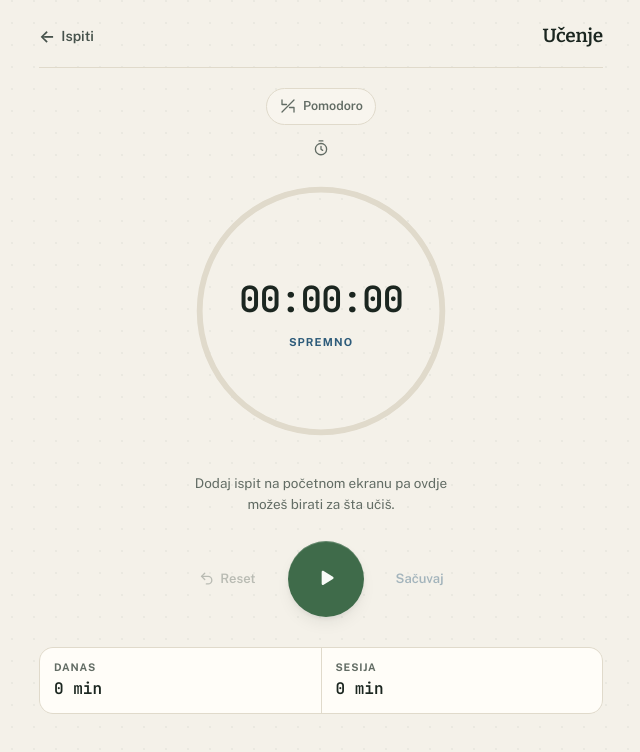
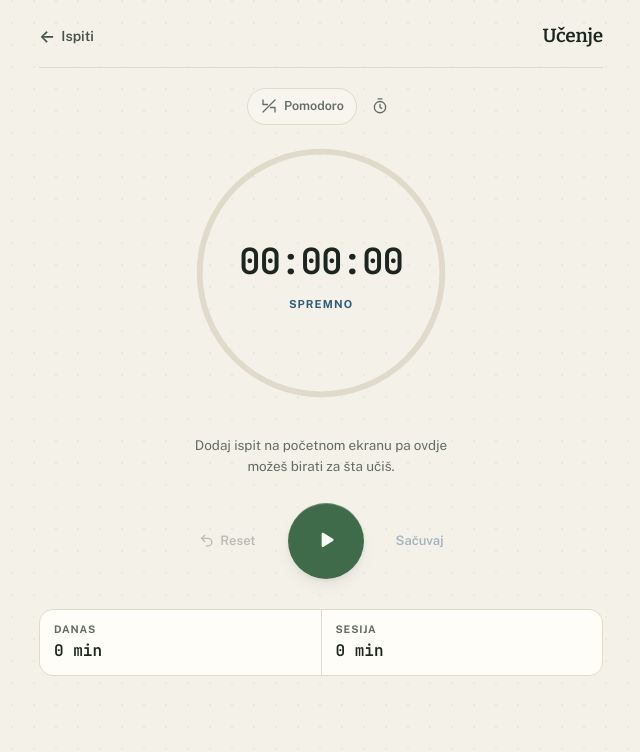
Before and after one commit to dzenanramic/pazi-ispit-web, a React (Vite) app: page / in a window 1280 px wide. Both pictures are taken after a click on the button "Započni učenje". Shown: the top 752 px of the page, without its empty margins (319-959 px from the left). Built offline with nearby package versions, Linux system fonts and the light colour scheme.

Commit message:
Fix Pomodoro header layout: settings icon next to button, summary centered below

```diff
--- a/src/components/StudyTimer.tsx
+++ b/src/components/StudyTimer.tsx
@@ -249,6 +249,7 @@ export function StudyTimer({ timer, examId, onExamChange }: Props) {
     <div className="timer">
       <div className="timer__header">
         <div className="timer__mode-toggle">
+          <div className="timer__mode-row">
             <button
               type="button"
               className={`timer__mode-btn ${pomodoroEnabled ? 'is-active' : ''}`}
@@ -267,6 +268,7 @@ export function StudyTimer({ timer, examId, onExamChange }: Props) {
             >
               <IconTimer size={18} />
             </button>
+          </div>
         </div>
         {pomodoroEnabled && (
           <div className="timer__pomodoro-summary">
--- a/src/styles.css
+++ b/src/styles.css
@@ -1996,9 +1996,28 @@ ol {
 
 .timer__mode-toggle {
   display: flex;
-  flex-direction: column;
   align-items: center;
   gap: 8px;
+}
+
+.timer__mode-row {
+  display: flex;
+  justify-content: center;
+  align-items: center;
+  gap: 8px;
+  width: 100%;
+}
+
+.timer__pomodoro-summary {
+  display: inline-flex;
+  align-items: center;
+  gap: 8px;
+  margin-top: 8px;
+  padding: 6px 12px;
+  background: var(--card-sunk);
+  border: 1px solid var(--line);
+  border-radius: var(--r-pill);
+  font-size: 12px;
 }
 
 .timer__mode-btn {
```
Lines whose indentation alone changed are shown as unchanged.
